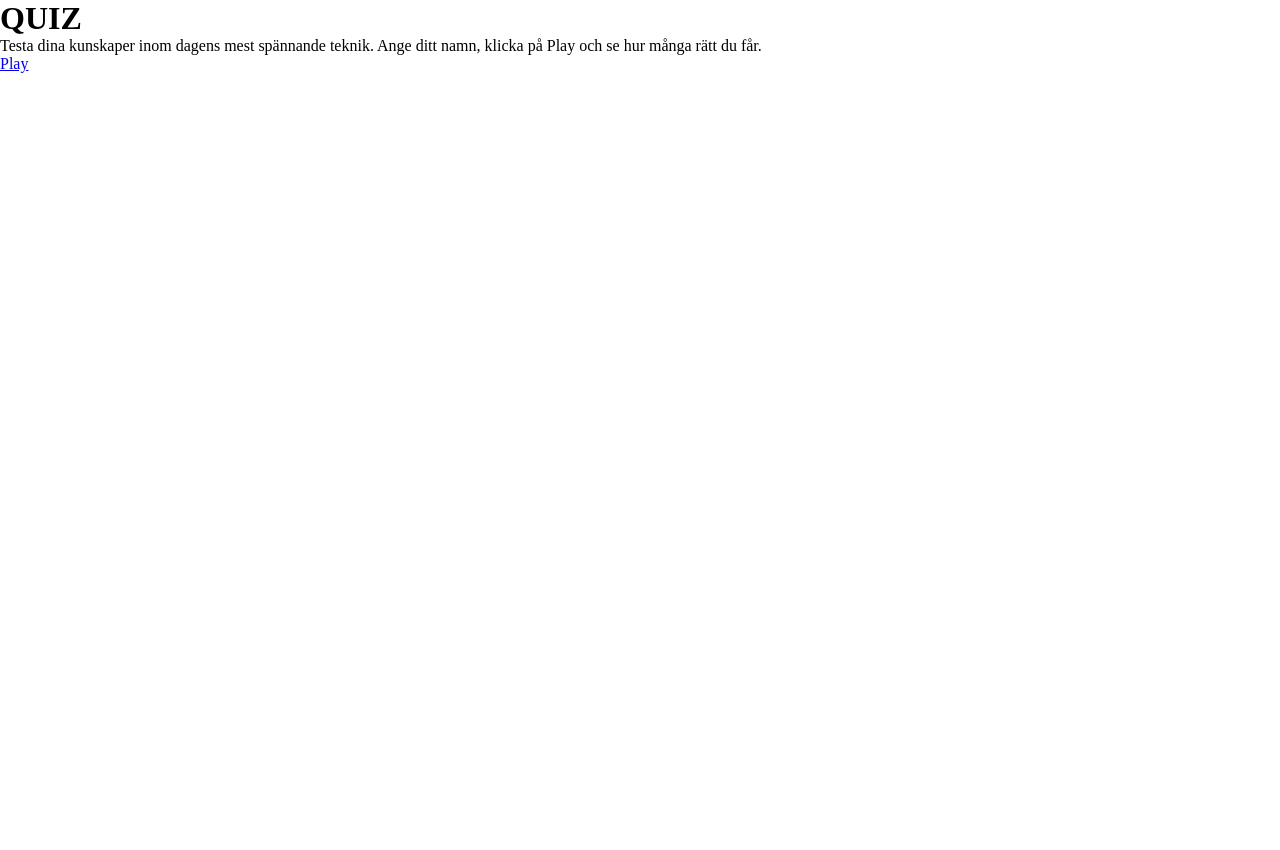
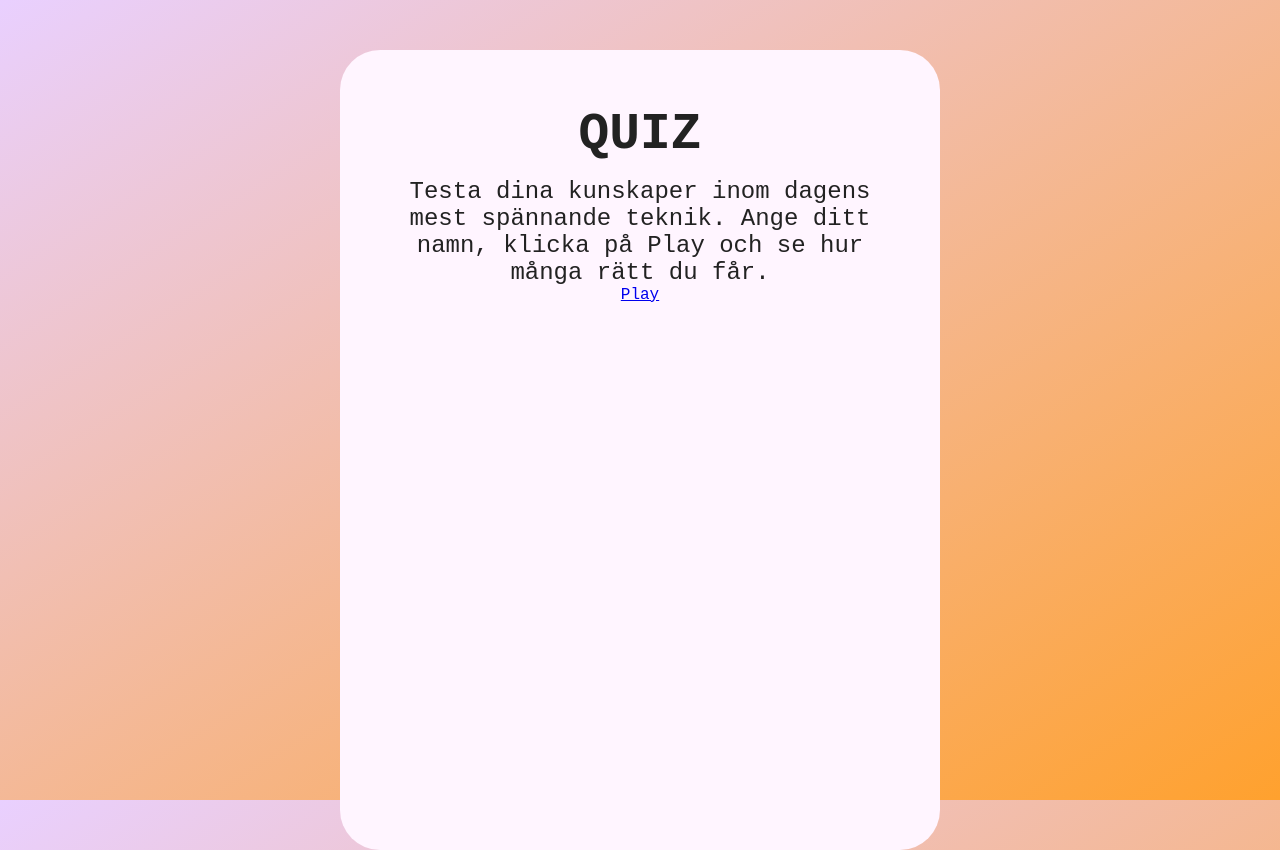
Before and after one commit to Pauline444/quiz-app, a plain HTML site: page html/index.html in a window 1280 px wide. Before the commit the page ends 800 px from the top, so only its background shows below. Drawn offline with Linux system fonts and the light colour scheme.

Commit message:
adding struckture in html and styles in css

```diff
--- a/index.html
+++ b/html/index.html
@@ -4,8 +4,8 @@
 <head>
     <meta charset="UTF-8">
     <meta name="viewport" content="width=device-width, initial-scale=1.0">
-    <link rel="stylesheet" href="style.css">
-    <script src="script.js" defer></script>
+    <link rel="stylesheet" href="/style.css">
+    <script src="/script.js" defer></script>
     <title>QUIZ</title>
 </head>
 
--- a/style.css
+++ b/style.css
@@ -1,5 +1,55 @@
+:root {
+    --bg-purple: rgb(233, 208, 255);
+    --bg-orange: rgb(255, 161, 46);
+    --bg-light: #fff5ff;
+    --btn: rgb(116, 69, 255);
+    --btnhover: rgb(83, 30, 244);
+    --text-dark: #222;
+    --text-light: #fff;
+}
+
 * {
-    box-sizing: border-box;
     margin: 0;
     padding: 0;
+    box-sizing: border-box;
 }
+
+body {
+    background-image: linear-gradient(to bottom right, var(--bg-purple), var(--bg-orange));
+    color: var(--text-dark);
+    font-family: 'Courier New', Courier, monospace;
+    display: flex;
+    justify-content: center;
+    width: 100vw;
+    height: 100vh;
+}
+
+h1 {
+    text-align: center;
+    font-size: 3.2rem;
+    margin: 15px;
+}
+
+h2 {
+    text-align: center;
+    font-size: 2rem;
+    margin: 25px;
+}
+
+p {
+    text-align: center;
+    font-size: 1.5rem;
+}
+
+.container {
+    background-color: var(--bg-light);
+    border-radius: 40px;
+    margin: 50px;
+    padding: 40px;
+    height: 100vh;
+    min-height: 700px;
+    max-width: 600px;
+    display: flex;
+    flex-direction: column;
+    align-items: center;
+}
```
Also changed, not shown: html/quiz.html (renamed from quiz.html, +2 -0 lines).
